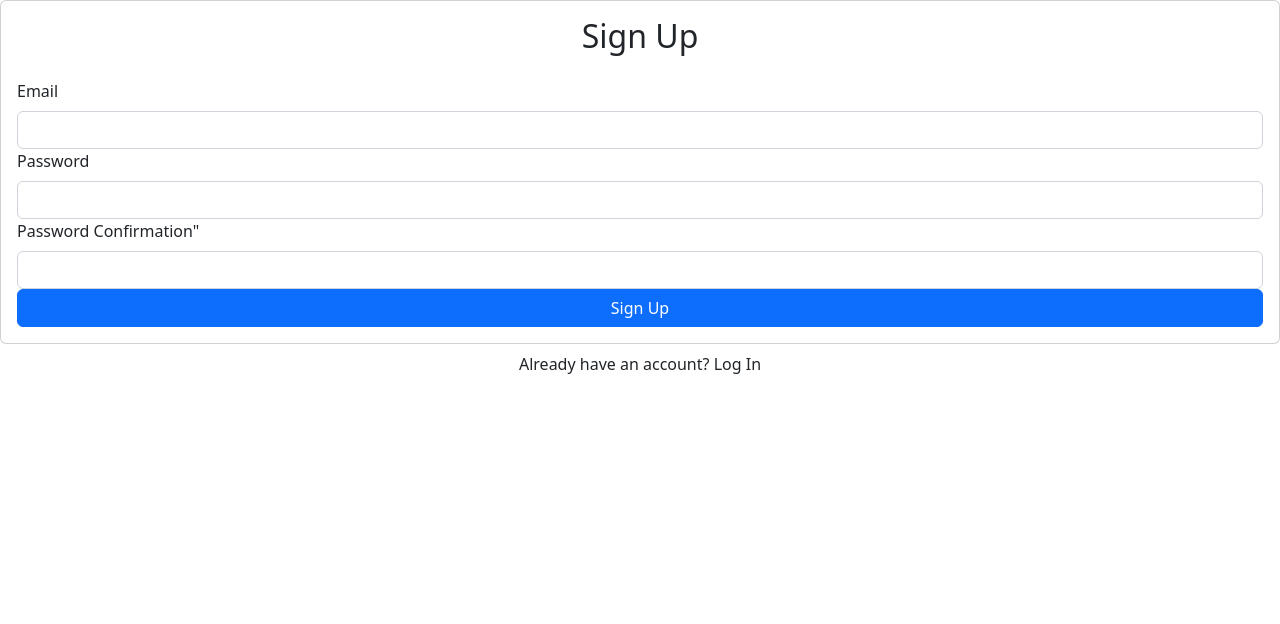
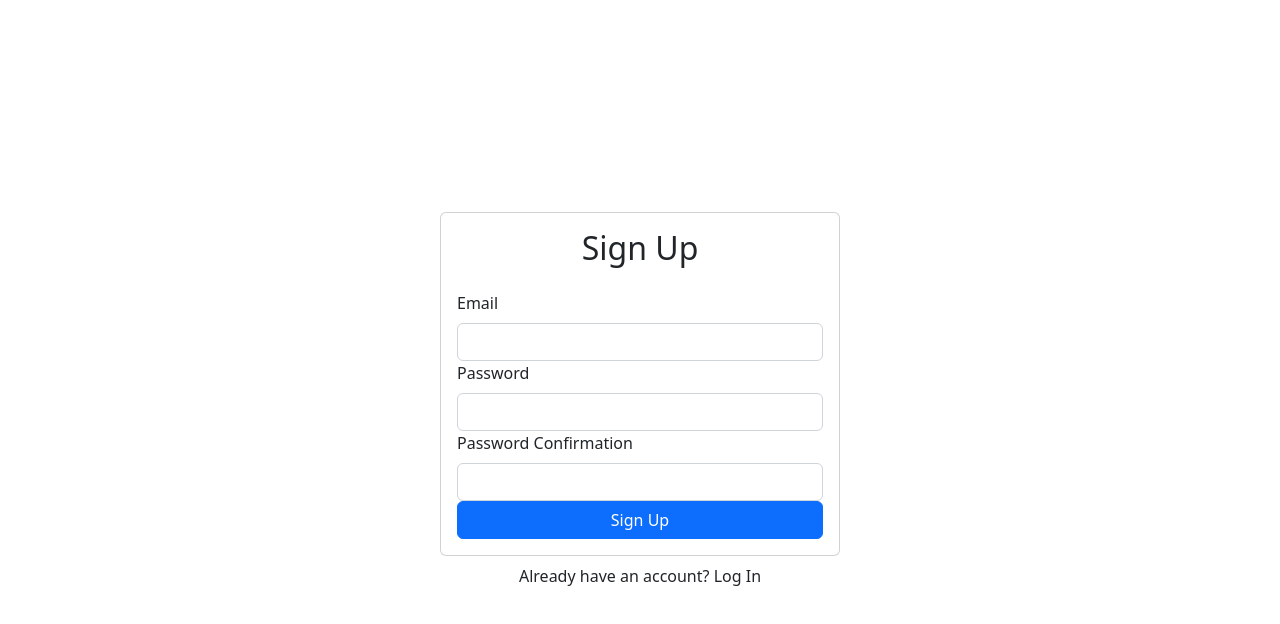
Before and after one commit to seumsims/firebase-react-auth, a React (Create React App) app: page / in a window 1280 px wide. Shown: the top 624 px of the page. Built offline with nearby package versions, Linux system fonts and the light colour scheme.

Commit message:
master firebase react auth signup form completed

```diff
--- a/src/components/App.js
+++ b/src/components/App.js
@@ -1,8 +1,19 @@
 import React from 'react';
+import { Container } from 'react-bootstrap';
 import Signup from './Signup';
 
 function App() {
-  return <Signup />;
+  return (
+    <Container
+    className='d-flex align-items-center justify-content-center'
+    style={{minHeight: '100vh'}}
+    >
+    <div className='w-100' style={{ maxWidth: "400px"}}>
+
+          <Signup />
+    </div>
+    </Container>
+  );
   }
 
 export default App;
--- a/src/components/Signup.js
+++ b/src/components/Signup.js
@@ -25,7 +25,7 @@
                     </Form.Group>
 
                     <Form.Group id="password-confirm">
-                        <Form.Label>Password Confirmation"</Form.Label>
+                        <Form.Label>Password Confirmation</Form.Label>
                         <Form.Control type="password" ref={passwordConfirmRef} required />
                     </Form.Group>
 
```
